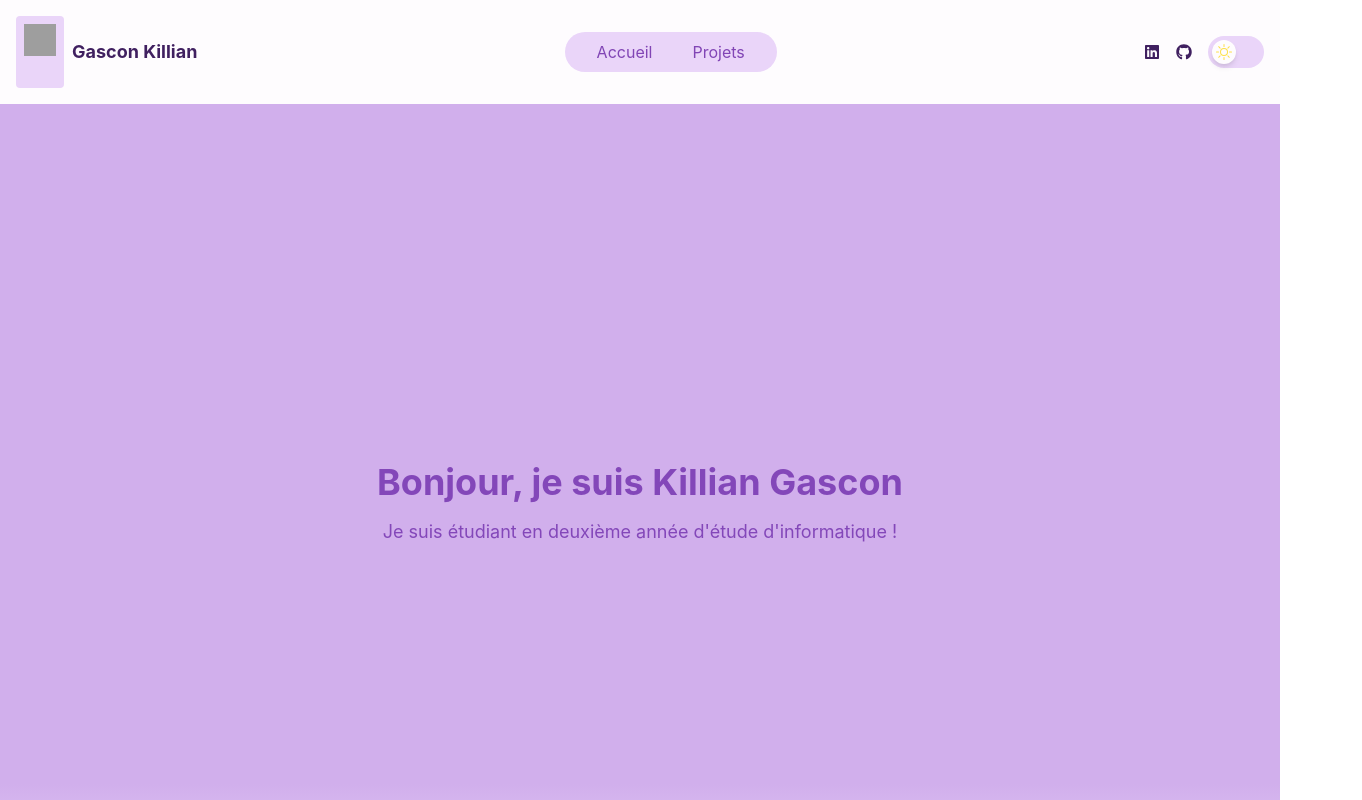
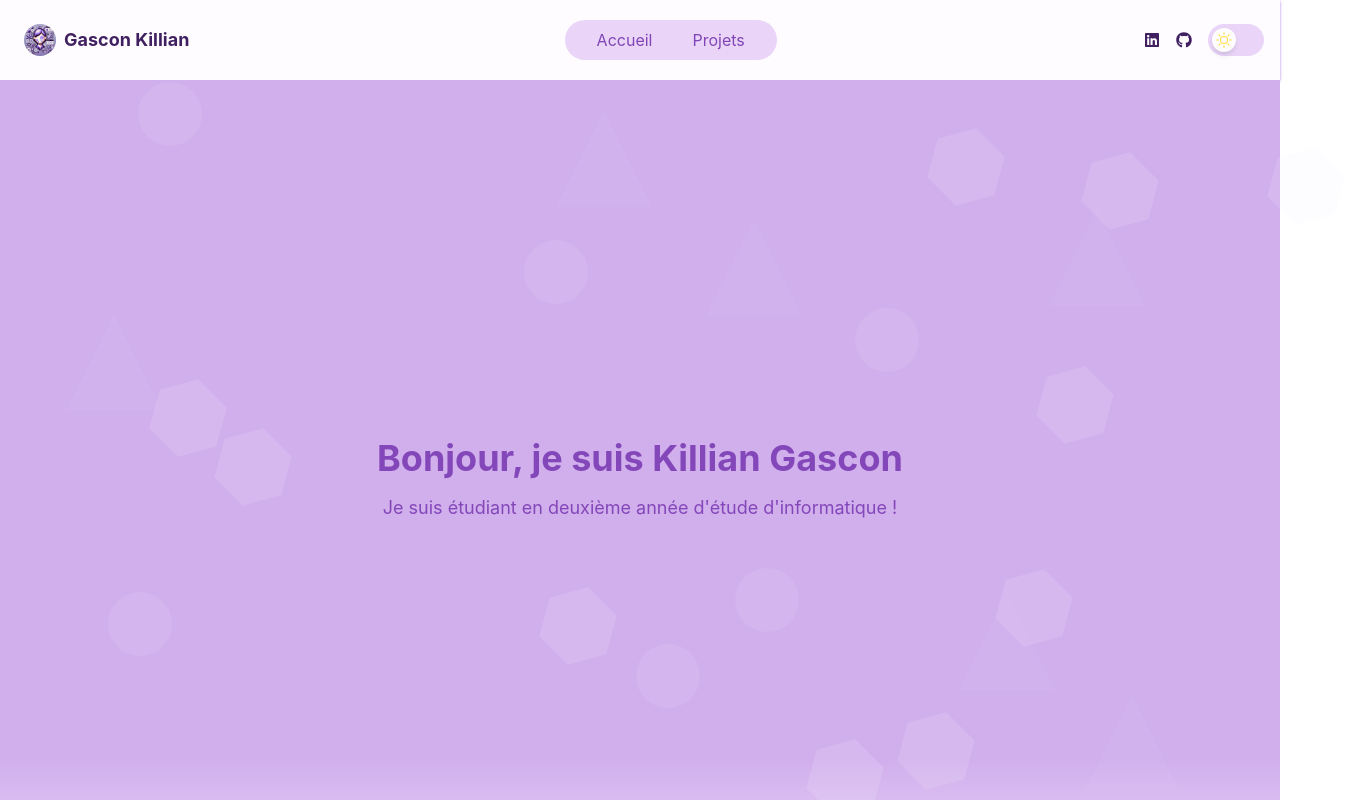
Before and after one commit to KillianGascon/portfolio, a React (Create React App) app in the folder portfolio/: page /home in a window 1280 px wide. Shown: the top 800 px of the page, 1362 px wide, since content can reach past the window. Built offline with nearby package versions, Linux system fonts and the light colour scheme; grey boxes are pictures that could not be loaded.

Commit message:
Commit 1.8 : finition navbar et page work

```diff
--- a/portfolio/src/components/public/Nav.jsx
+++ b/portfolio/src/components/public/Nav.jsx
@@ -2,6 +2,7 @@ import { useState } from 'react';
 import { FaGithub,FaLinkedin } from 'react-icons/fa';
 import { BsSun, BsMoon } from 'react-icons/bs';
 import { Link } from 'react-router-dom';
+import pp from '../../assets/pp-github.png';
 
 const Navbar = () => {
     // État pour le mode sombre
@@ -20,13 +21,10 @@ const Navbar = () => {
         <nav className="w-full py-4 shadow shadow-purple-800 bg-purple-100 dark:bg-dark-purple-100">
             <div className="max-w-7xl mx-auto flex items-center justify-between px-4">
                 {/* Section Logo */}
-                <div className="flex items-center space-x-2">
-                    <div className="bg-purple-500 p-2 rounded">
-                        <img src="/logo.svg" alt="logo" className="h-8 w-8" />
-                        <Link to="/home" className="p-2"></Link>
-                    </div>
+                <Link to="/home" className="p-2 flex items-center justify-center space-x-2">
+                    <img src={pp} alt="logo" className="h-8 w-8 rounded-full" />
                     <span className="text-purple-1200 dark:text-dark-purple-1200 text-lg font-bold">Gascon Killian</span>
-                </div>
+                </Link>
 
                 {/* Liens de navigation */}
                 <ul className="flex space-x-6 bg-purple-500 px-6 py-2 rounded-full dark:bg-dark-purple-500">
--- a/portfolio/src/index.css
+++ b/portfolio/src/index.css
@@ -16,3 +16,10 @@ code {
   font-family: source-code-pro, Menlo, Monaco, Consolas, 'Courier New',
     monospace;
 }
+
+.clip-triangle {
+  clip-path: polygon(50% 0%, 0% 100%, 100% 100%);
+}
+.clip-hexagon {
+  clip-path: polygon(25% 6.7%, 75% 6.7%, 100% 50%, 75% 93.3%, 25% 93.3%, 0% 50%);
+}
--- a/portfolio/src/pages/Home.jsx
+++ b/portfolio/src/pages/Home.jsx
@@ -1,18 +1,123 @@
+// import React from 'react'
+// import Nav from "../components/public/Nav";
+
+
+
+// const body = () => {
+//   return (
+//     <div>
+//         <div>
+//             <Nav/>
+//         </div>
+
+
+//         <div className="w-full h-screen bg-gradient-to-b from-purple-700 from-85% to-purple-500">
+//             <div className="max-w-7xl mx-auto flex items-center justify-center h-full">
+//                 <div className="text-center">
+//                     <h1 className="text-4xl text-purple-1000 font-bold">Bonjour, je suis Killian Gascon</h1>
+//                     <p className="text-purple-1000 text-lg mt-4">
+//                         Je suis étudiant en deuxième année d'étude d'informatique !
+//                     </p>
+//                 </div>
+//             </div>
+//         </div>
+
+//         <div className='w-full h-auto min-h-screen p-4 flex justify-center items-center bg-gradient-to-b from-purple-500 from-3% to-purple-100 to-97%'>
+//             <div className="flex flex-col md:flex-row justify-center items-stretch gap-4">
+//                 <section className='flex-1 flex flex-col justify-between text-center bg-purple-500 shadow shadow-purple-800 rounded-xl p-6'>
+//                     <article>
+//                         <h1 className="text-4xl text-purple-1100 font-bold">Qui je suis ?</h1>
+//                         <p className="text-purple-1100 text-lg mt-4">
+//                             Bonjour, je m'appelle Killian Gascon, je suis actuellement étudiant en informatique afin de devenir développeur ou expert en cybersécurité.
+//                         </p>
+//                     </article>
+//                 </section>
+
+//                 <section className='flex-1 flex flex-col justify-between text-center bg-purple-500 shadow shadow-purple-800 rounded-xl p-6'>
+//                     <article>
+//                         <h1 className="text-4xl text-purple-1100 font-bold">Etudes</h1>
+//                         <p className="text-purple-1100 text-lg mt-4">
+//                             Ecole : Epsi Nantes<br />
+//                             Formation : BTS SIO<br />
+//                             Diplômes : Permis de conduire, Baccalauréat Général, PSC1 (diplôme de premiers secours)
+//                         </p>
+//                     </article>
+//                 </section>
+
+//                 <section className='flex-1 flex flex-col justify-between text-center bg-purple-500 shadow shadow-purple-800 rounded-xl p-6'>
+//                     <article>
+//                         <h1 className="text-4xl text-purple-1100 font-bold">Mes Passes-temps</h1>
+//                         <p className="text-purple-1100 text-lg mt-4">
+//                             La programmation, le dessin sur tablette graphique et papier, la lecture, les jeux vidéo, l'Apiculture, le Vélo, la musique.
+//                         </p>
+//                     </article>
+//                 </section>
+//             </div>
+//         </div>
+//     </div>
+//   )
+// }
+
+// export default body
+
 import React from 'react'
 import Nav from "../components/public/Nav";
 
+const body = () => {
+  // Fonction pour générer un positionnement aléatoire
+  const getRandomPosition = () => {
+    const top = Math.random() * 100; // Entre 0 et 100% du conteneur
+    const left = Math.random() * 100; // Entre 0 et 100% du conteneur
+    return { top: `${top}%`, left: `${left}%` };
+  };
 
-
-const body = () => {
   return (
     <div>
         <div>
             <Nav/>
         </div>
 
+        {/* Ajout de motifs hexagonaux, cercles et triangles en semi-transparence */}
+        <div className="relative w-full h-screen bg-gradient-to-b from-purple-700 from-85% to-purple-500">
+            {/* Conteneur pour les formes en arrière-plan */}
+            <div className="absolute inset-0 opacity-40">
+                {/* Hexagones */}
+                {[...Array(10)].map((_, i) => {
+                    const position = getRandomPosition();
+                    return (
+                        <div
+                            key={i}
+                            className="w-20 h-20 bg-purple-300 opacity-40 transform rotate-45 clip-hexagon absolute"
+                            style={{ top: position.top, left: position.left }}
+                        />
+                    );
+                })}
+                {/* Cercles */}
+                {[...Array(6)].map((_, i) => {
+                    const position = getRandomPosition();
+                    return (
+                        <div
+                            key={i}
+                            className="w-16 h-16 bg-purple-400 opacity-30 rounded-full absolute"
+                            style={{ top: position.top, left: position.left }}
+                        />
+                    );
+                })}
+                {/* Triangles */}
+                {[...Array(6)].map((_, i) => {
+                    const position = getRandomPosition();
+                    return (
+                        <div
+                            key={i}
+                            className="w-24 h-24 bg-purple-500 opacity-20 clip-triangle absolute"
+                            style={{ top: position.top, left: position.left }}
+                        />
+                    );
+                })}
+            </div>
 
-        <div className="w-full h-screen bg-gradient-to-b from-purple-700 from-85% to-purple-500">
-            <div className="max-w-7xl mx-auto flex items-center justify-center h-full">
+            {/* Contenu principal */}
+            <div className="relative max-w-7xl mx-auto flex items-center justify-center h-full">
                 <div className="text-center">
                     <h1 className="text-4xl text-purple-1000 font-bold">Bonjour, je suis Killian Gascon</h1>
                     <p className="text-purple-1000 text-lg mt-4">
@@ -58,4 +163,4 @@ const body = () => {
   )
 }
 
-export default body
+export default body;
--- a/portfolio/src/pages/Work.jsx
+++ b/portfolio/src/pages/Work.jsx
@@ -3,6 +3,9 @@ import Nav from "../components/public/Nav";
 import pythonImage from '../assets/python.png';
 import javascriptImage from '../assets/javascript.png';
 import phpImage from '../assets/php.png';
+import epsiescape from '../assets/Epsi_Escape.png';
+import pp_github from '../assets/pp-github.png';
+
 
 const Work = () => {
   return (
@@ -30,22 +33,34 @@ const Work = () => {
         <div className="w-full h-auto p-10 lg:p-28 flex flex-col justify-center items-center bg-purple-100 gap-10 lg:gap-28">
             <h1 className="text-4xl text-purple-1100 font-bold">Derniers Projets :</h1>
             <div className='flex flex-col lg:flex-row justify-center items-stretch gap-3 lg:gap-10 w-full'> {/* Ajouter w-full ici */}
-            <section className='flex-1 w-full lg:w-64 h-48 flex flex-col items-center justify-center text-center bg-purple-500 shadow shadow-purple-800 rounded-xl p-6'>
-                <img src={pythonImage} alt="Python" className="h-12 w-12" />
-                <p className="text-purple-1100 text-lg mt-4">Python</p>
+            <section className='flex-1 w-full lg:w-64 h-100 gap-4 flex flex-col items-center justify-center text-center bg-purple-500 shadow shadow-purple-800 rounded-xl p-6'>
+                <img src={epsiescape} alt="Projet Epsi Escape" className=" w-full" />
+                <h2 className="text-purple-1200 font-bold text-xl mt-4">Epsi Escape :</h2>
+                <p className="text-purple-1100 text-lg mt-4">
+                    Jeu développé en C++ avec unreal engine 5 pour l'école Epsi afin de présenter la vie d'un étudiant en informatique dans les campus HEP.
+                </p>
             </section>
-            <section className='flex-1 w-full lg:w-64 h-48 flex flex-col items-center justify-center text-center bg-purple-500 shadow shadow-purple-800 rounded-xl p-6'>
-                <img src={phpImage} alt="PHP" className="h-12 w-12" />
-                <p className="text-purple-1100 text-lg mt-4">PHP</p>
+            <section className='flex-1 w-full lg:w-64 h-100 gap-4 flex flex-col items-center justify-center text-center bg-purple-500 shadow shadow-purple-800 rounded-xl p-6'>
+                <img src={epsiescape} alt="Projet Epsi Escape" className=" w-full" />
+                <h2 className="text-purple-1200 font-bold text-xl mt-4">IA de reconnaissance faciale :</h2>
+                <p className="text-purple-1100 text-lg mt-4">
+                    Projet personnel avec la réalisation d'une IA de reconnaissance faciale et d'objets en Python.
+                </p>
             </section>
-            <section className='flex-1 w-full lg:w-64 h-48 flex flex-col items-center justify-center text-center bg-purple-500 shadow shadow-purple-800 rounded-xl p-6'>
-                <img src={javascriptImage} alt="Javascript" className="h-12 w-12" />
-                <p className="text-purple-1100 text-lg mt-4">Javascript</p>
+            <section className='flex-1 w-full lg:w-64 h-100 gap-4 flex flex-col items-center justify-center text-center bg-purple-500 shadow shadow-purple-800 rounded-xl p-6'>
+                <img src={epsiescape} alt="Projet Epsi Escape" className=" w-full" />
+                <h2 className="text-purple-1200 font-bold text-xl mt-4">Autre projet :</h2>
+                <p className="text-purple-1100 text-lg mt-4">
+                    autre projet
+                </p>
             </section>
             </div>
         </div>
         <div className="w-full h-auto p-10 lg:p-28 flex flex-row justify-center items-center bg-purple-100 gap-10 lg:gap-28">
-            <img src={pythonImage} alt="Python" className="h-12 w-12" />
+
+            <img src={pp_github} alt="Python" className="w-1/4 rounded-full" />
+
+
             <div className='flex flex-col gap-10'>
                 <h1 className="text-4xl text-purple-1100 font-bold">Mon Github :</h1>
                 <a href='https://github.com/KillianGascon' className='text-blue-600 no-underline hover:underline'>https://github.com/KillianGascon</a>
```
Also changed, not shown: portfolio/src/assets/Epsi_Escape.png (added), portfolio/src/assets/pp-github.png (added).
